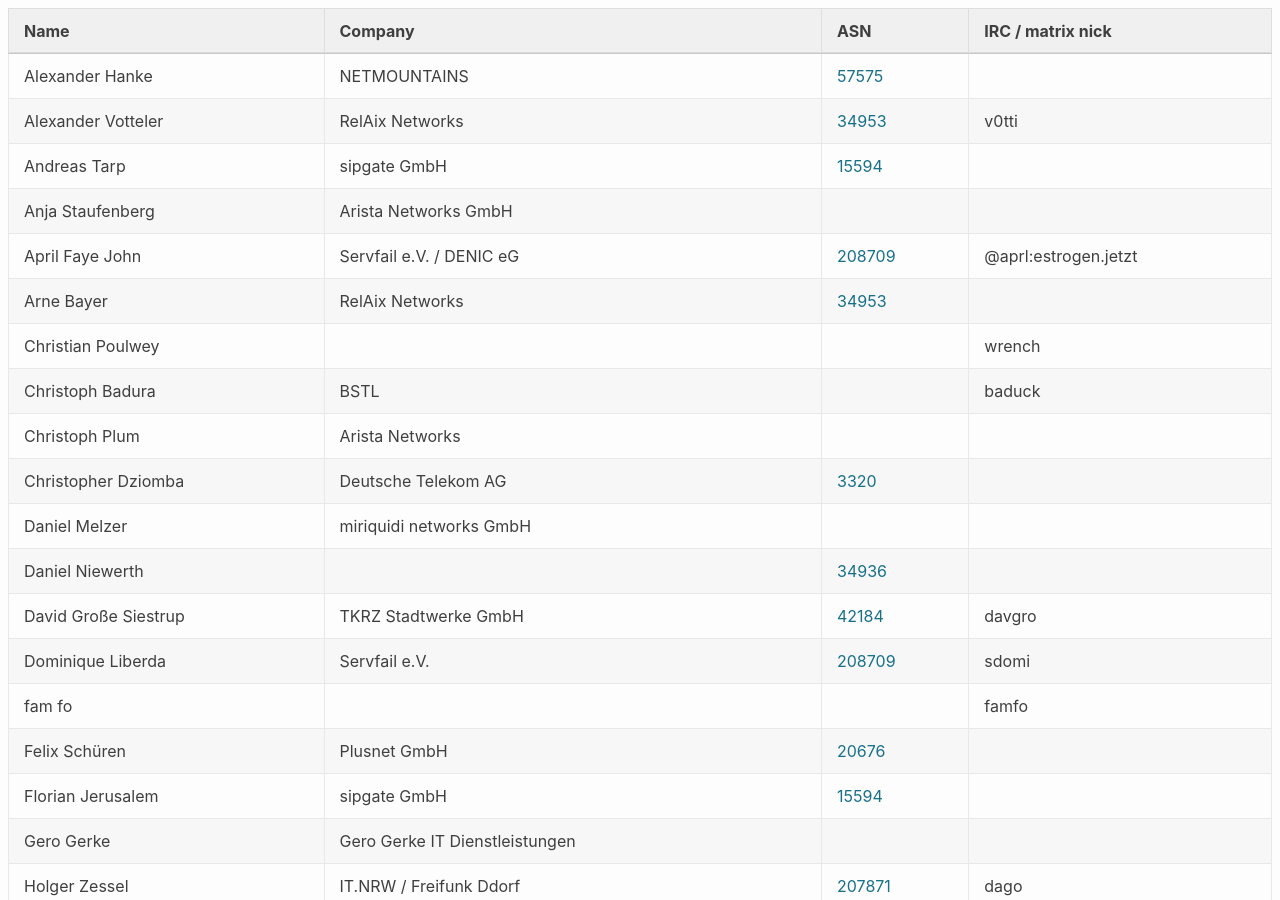
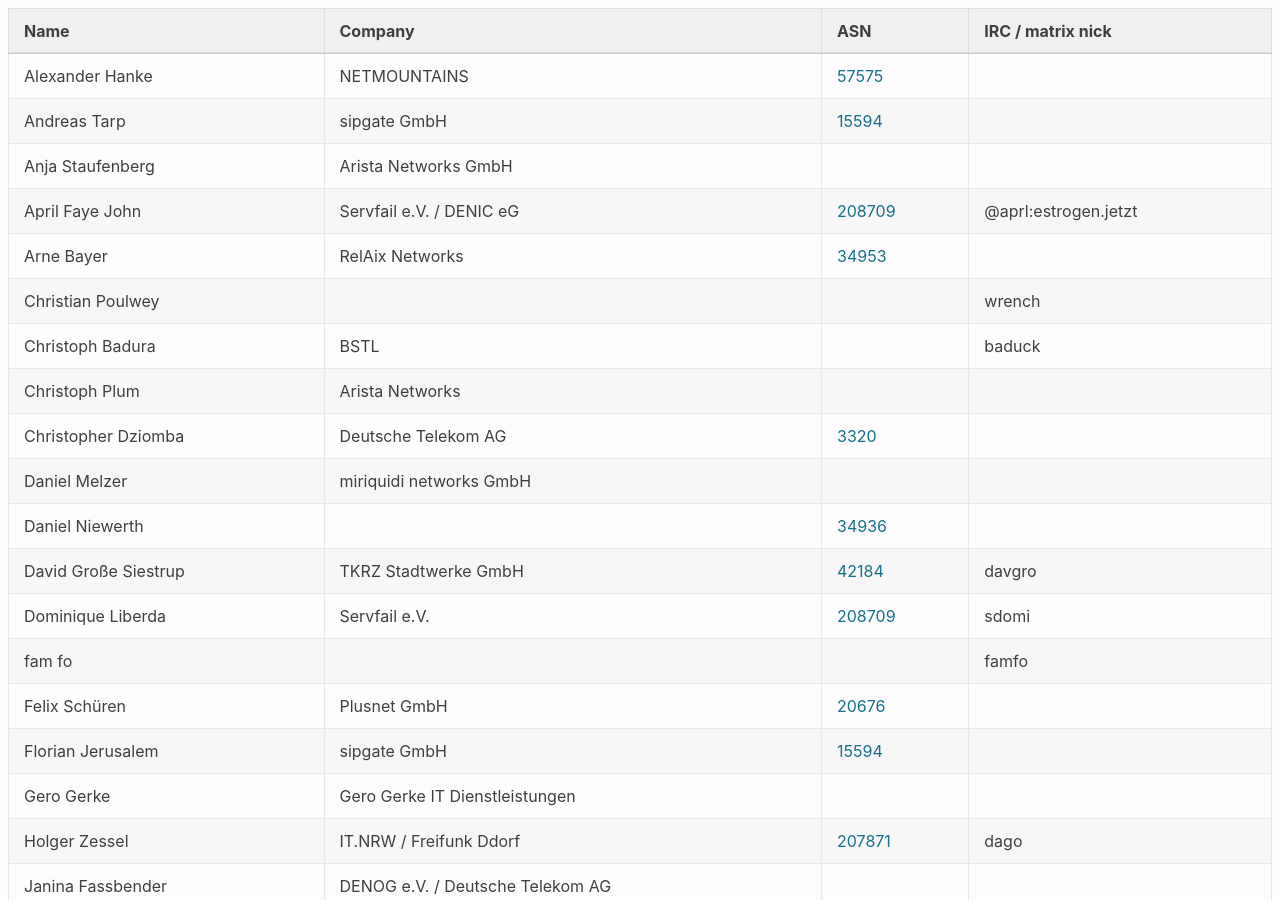
Before and after one commit to denog/pretix-attendeelist, a Jekyll site: the page built from denogmeetup25-05/index.markdown, in a window 1280 px wide and 900 px high. Built offline with Jekyll 4.4.1, drawn with Linux system fonts in a browser that asks for light colours.

Commit message:
Latest data: Tue Jun 17 08:36:33 UTC 2025

```diff
--- a/_data/attendees_denogmeetup25-05.json
+++ b/_data/attendees_denogmeetup25-05.json
@@ -4,12 +4,6 @@
     "company": "NETMOUNTAINS",
     "irc": null,
     "asn": "57575"
-  },
-  {
-    "name": "Alexander Votteler",
-    "company": "RelAix Networks",
-    "irc": "v0tti",
-    "asn": "34953"
   },
   {
     "name": "Andreas Tarp",
```
